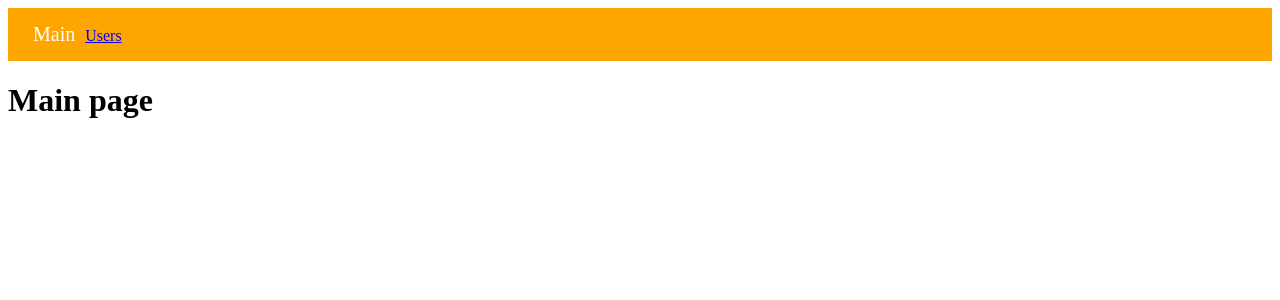
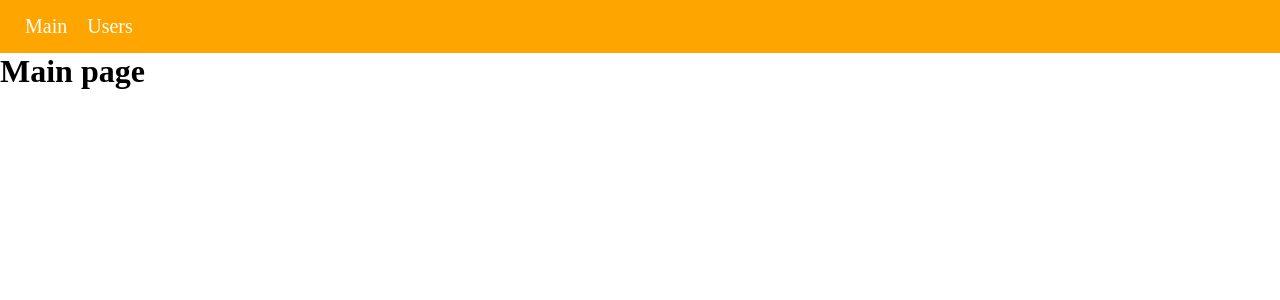
Before and after one commit to Nexoroshii/next-app, a Next.js app: page / in a window 1280 px wide. Shown: the top 300 px of the page. Built offline with nearby package versions, Linux system fonts and the light colour scheme.

Commit message:
add styles

```diff
--- /dev/null
+++ b/components/A.js
@@ -0,0 +1,10 @@
+import Link from 'next/link';
+import styles from '../styles/A.module.css';
+
+export default function A({ text, href }) {
+    return (
+        <Link legacyBehavior href={href}>
+            <a className={styles.link}>{text}</a>
+        </Link>
+    );
+}
--- /dev/null
+++ b/pages/_app.js
@@ -0,0 +1,5 @@
+import '../styles/global.css';
+
+export default function MyApp({ Component, pageProps }) {
+    return <Component {...pageProps} />;
+}
--- a/pages/index.js
+++ b/pages/index.js
@@ -1,15 +1,12 @@
 import Link from 'next/link';
+import A from '../components/A';
 
 const index = () => {
     return (
         <div>
             <div className="navbar">
-                <Link legacyBehavior href="/">
-                    <a className="link">Main</a>
-                </Link>
-                <Link legacyBehavior href="/users">
-                    <a>Users</a>
-                </Link>
+                <A href="/" text="Main" />
+                <A href="/users" text="Users" />
             </div>
             <h1>Main page</h1>
             <style jsx>
--- /dev/null
+++ b/styles/A.module.css
@@ -0,0 +1,6 @@
+.link {
+    text-decoration: none;
+    color: white;
+    font-size: 20px;
+    margin: 10px;
+}
--- /dev/null
+++ b/styles/global.css
@@ -0,0 +1,5 @@
+* {
+    margin: 0;
+    padding: 0;
+    box-sizing: border-box;
+}
```
Also changed, not shown: pages/users/[id].js (+10 -1 lines).
